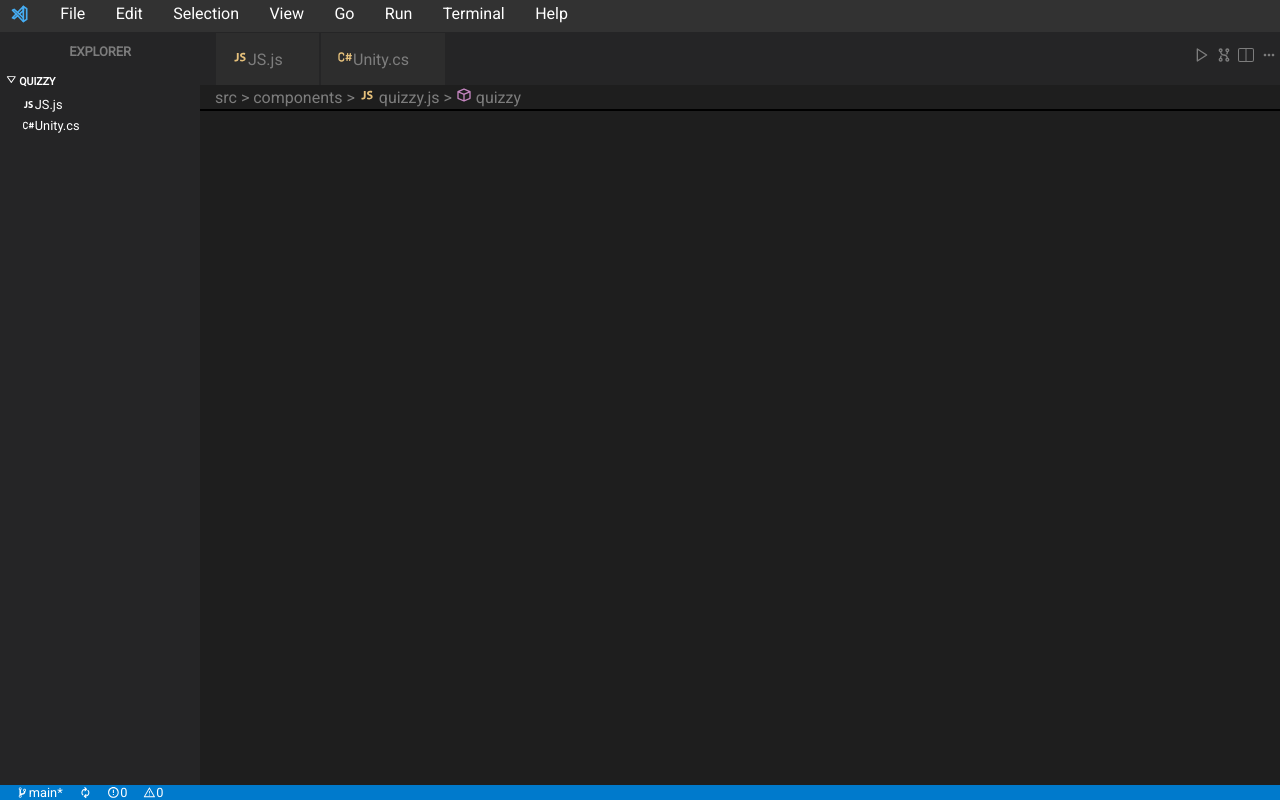
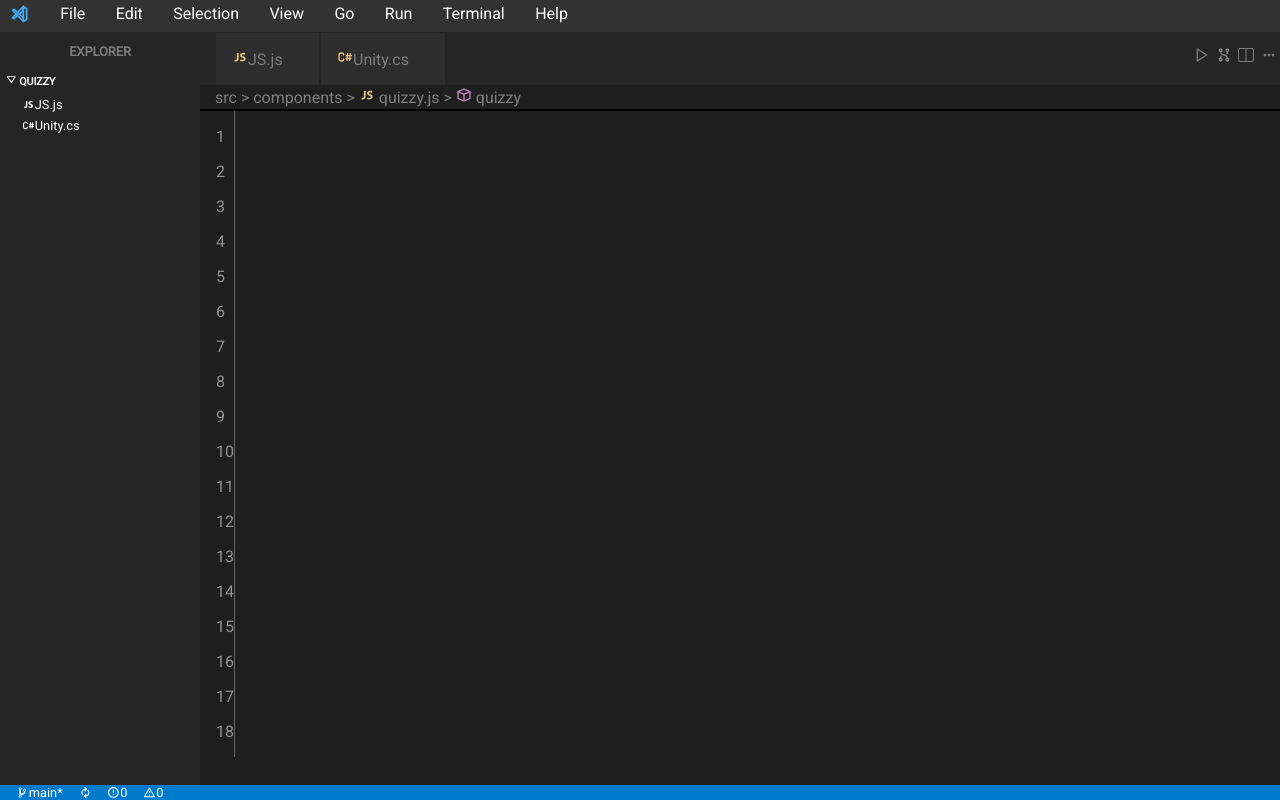
Before and after one commit to waizu0/Quizzy, a React (Create React App) app: page / in a window 1280 px wide. Built offline with nearby package versions, Linux system fonts and the light colour scheme.

Commit message:
Main Area lines

```diff
--- a/src/App.js
+++ b/src/App.js
@@ -2,7 +2,6 @@ import './App.css';
 import TopArea from './components/TopArea';
 import MainArea from './components/MainArea';
 import Sidebar from './components/Sidebar';
-import LineCounter from './components/LineCounter';
 import Footer from './components/Footer';
 import QuizArea from './components/QuizArea';
 
@@ -12,7 +11,6 @@ function App() {
       <MainArea />
       <TopArea />
       <Sidebar />
-      <LineCounter />
       <Footer />
       <QuizArea />
     </div>
--- a/src/components/Footer.css
+++ b/src/components/Footer.css
@@ -1,5 +1,5 @@
 .container-footer {
-    position: absolute;
+  position: fixed;
   bottom: 0;
   width: 100%;
   background-color: #007acc;
@@ -21,5 +21,5 @@
   }
 
   .container-footer p:hover {
-    color: #46adf3;
+    background-color: #46adf3;
   }
--- a/src/components/LineCounter.js
+++ /dev/null
@@ -1,9 +0,0 @@
-import React from 'react'
-
-function LineCounter() {
-  return (
-    <div></div>
-  )
-}
-
-export default LineCounter
--- a/src/components/MainArea.css
+++ b/src/components/MainArea.css
@@ -1,3 +1,13 @@
 body {
     background-color: var(--background);
 }
+
+::-moz-selection{
+    background: var(--select-text);
+    color: black;
+  }
+
+  ::selection {
+    background: var(--select-text);
+    color: black;
+  }
--- a/src/components/QuizArea.css
+++ b/src/components/QuizArea.css
@@ -1,6 +1,5 @@
 .quiz-area-container {
 
-    /* Sabendo que temos uma sidebar que vai sobrepôr o main-area, precisamos de um padding-left para que o main-area não fique colado à sidebar */
     padding-left: 12.5em;
     padding-top: 1.8rem;
     height: 93.9vh;
@@ -76,9 +75,31 @@
     padding: 4px 15px;
 }
 
+.line-div {
+    display: flex;
+    color: #919191;
+    justify-content: start;
+  }
+
+  .line-counter {
+    margin-left: 1rem;
+  }
+
+  .quiz-content {
+    margin-right: 1rem;
+    color: var(--whitish);
+    border-left: 1px solid rgb(101, 101, 101);
+    padding: 0 1rem;
+  }
+
 
 .js-path{
     color: var(--yellow);
+}
+
+.path-manager p:hover{
+    cursor: pointer;
+    color: #919191;
 }
 
 .cube{
--- a/src/components/QuizArea.js
+++ b/src/components/QuizArea.js
@@ -9,6 +9,11 @@ import { BsLayoutSplit } from 'react-icons/bs'
 import { BiDotsHorizontalRounded, BiCube } from 'react-icons/bi'
 
 function QuizArea() {
+
+    const lines = [...Array(18).keys()];
+
+
+
   return (
     <div className='quiz-area-container'>
 
@@ -37,7 +42,23 @@ function QuizArea() {
 
             <p>src {'>'} components {'>'} <DiJavascript1 className='js-path'/> quizzy.js {'>'} <BiCube className='cube'/> quizzy</p>
 
-               </div>
+        </div>
+
+        <div className="line-div">
+  <div className="line-counter">
+    {lines.map((index) => (
+      <p className="line-value" key={index + 1}>
+        {index + 1}
+      </p>
+    ))}
+  </div>
+
+  <div className="quiz-content">
+
+  </div>
+        </div>
+
+
 
     </div>
   )
```
Also changed, not shown: 1 other file (tests, documents, lock files or other folders). Lines whose indentation alone changed are shown as unchanged.
